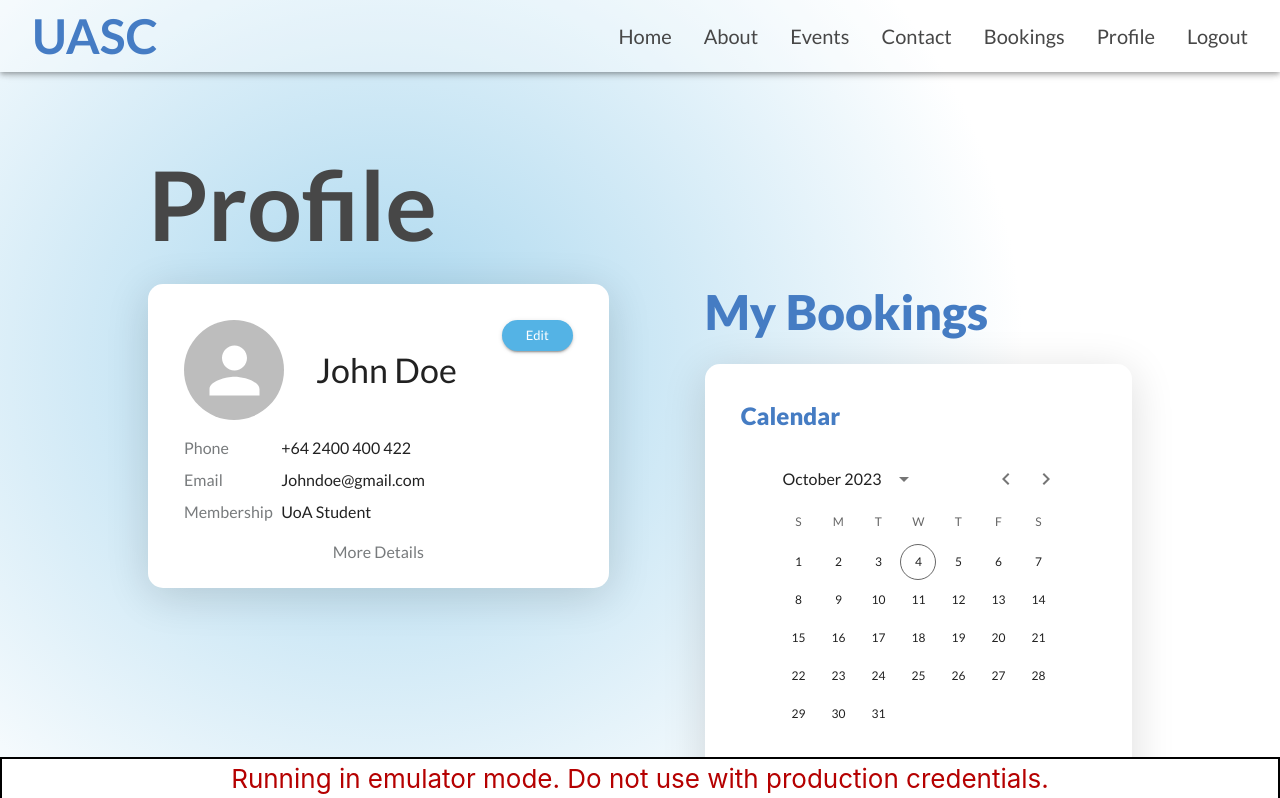
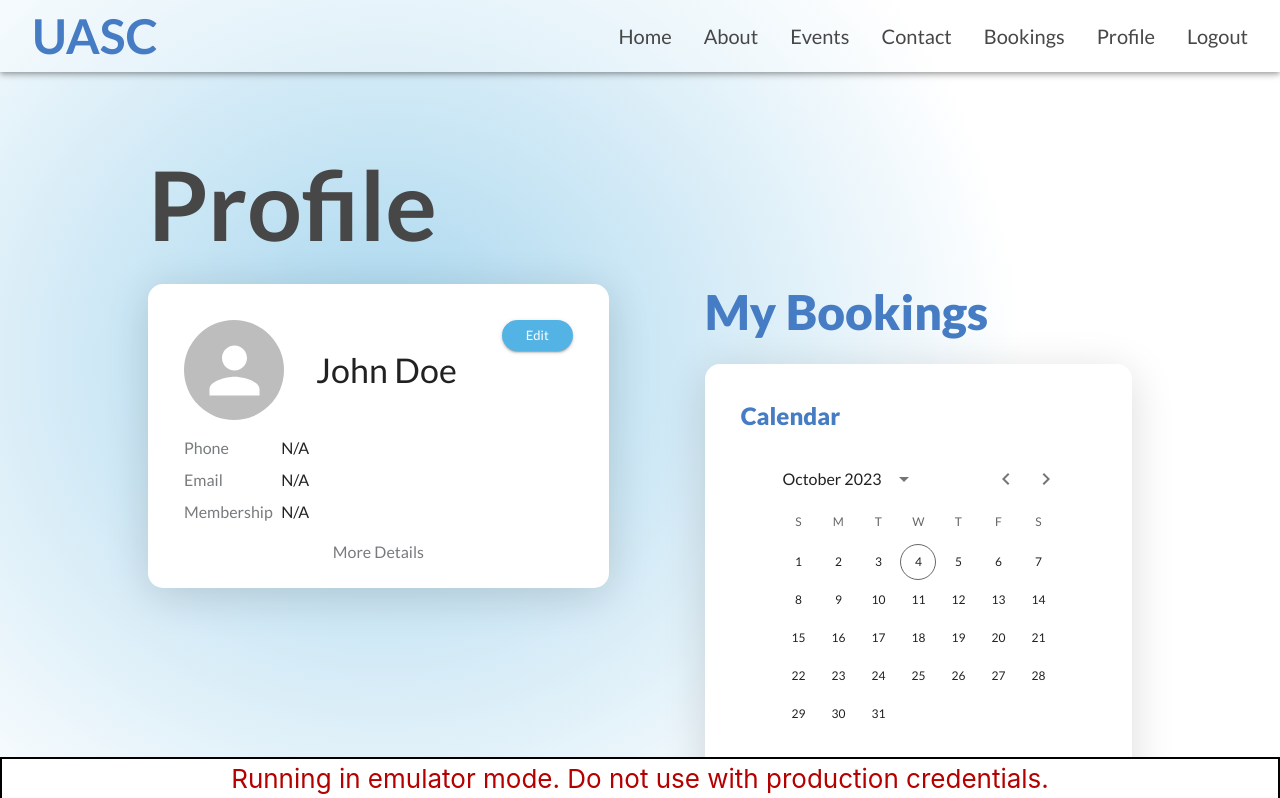
Before and after one commit to UoaWDCC/uasc-web, a React (Create React App) app in the folder frontend/: page /profile in a window 1280 px wide. Shown: the top 798 px of the page. Built offline with nearby package versions, Linux system fonts and the light colour scheme; no server answers.

Commit message:
Added Dynamic data for user profile card details

```diff
--- a/frontend/src/components/ProfileCard.js
+++ b/frontend/src/components/ProfileCard.js
@@ -1,3 +1,4 @@
+/* eslint-disable */
 import {
   Card,
   Typography,
@@ -6,18 +7,27 @@ import {
   Stack,
   Button,
 } from "@mui/material"
-import React from "react"
+import React, { useEffect } from "react"
 import { useState } from "react"
+import { useAuthenticatedUser } from "../hooks/useAuthenticatedUser"
 
 const textType = "body1"
 
 function ProfileCard() {
+  const [user, userMetadata] = useAuthenticatedUser()
+  const [userData, setUserData] = useState(undefined)
   const [expanded, setExpanded] = useState(false)
 
   //Expanding the more details on the user page
   const expandDetails = () => {
     setExpanded(!expanded)
   }
+
+  useEffect(() => {
+    if (userMetadata) {
+      setUserData(userMetadata)
+    }
+  }, [user, userMetadata])
 
   return (
     <div style={{ width: "100%" }}>
@@ -38,7 +48,9 @@ function ProfileCard() {
               <Stack direction="row" alignItems="center">
                 <Avatar sx={{ minWidth: "100px", minHeight: "100px" }} />
                 <Typography variant="h4" sx={{ marginLeft: "32px" }}>
-                  John Doe
+                  {userData
+                    ? userData.firstName + " " + userData.lastName
+                    : "John Doe"}
                 </Typography>
               </Stack>
               <Button
@@ -73,7 +85,7 @@ function ProfileCard() {
                     minWidth: "300px",
                   }}
                 >
-                  +64 2400 400 422
+                  {userData ? userData.phoneNumber : "N/A"}
                 </Typography>
               </Stack>
               <Stack direction="row">
@@ -93,7 +105,7 @@ function ProfileCard() {
                     minWidth: "300px",
                   }}
                 >
-                  Johndoe@gmail.com
+                  {userData ? userData.email : "N/A"}
                 </Typography>
               </Stack>
               <Stack direction="row">
@@ -113,7 +125,11 @@ function ProfileCard() {
                     minWidth: "300px",
                   }}
                 >
-                  UoA Student
+                  {userMetadata
+                    ? userMetadata.membership === undefined
+                      ? "Member"
+                      : userMetadata.membership
+                    : "N/A"}
                 </Typography>
               </Stack>
             </Stack>
```
Also changed, not shown: frontend/src/pages/Profile.js (+9 -0 lines).
